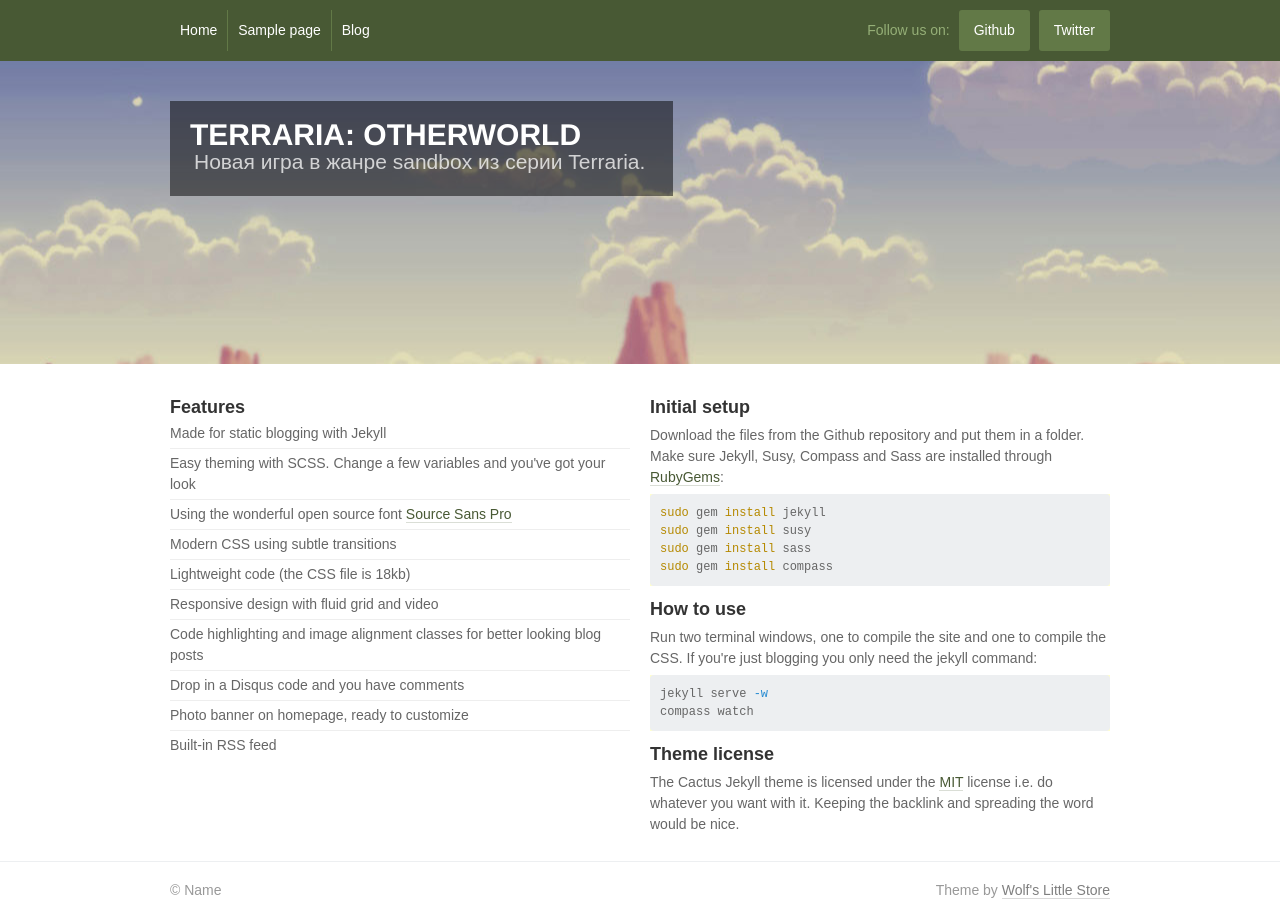
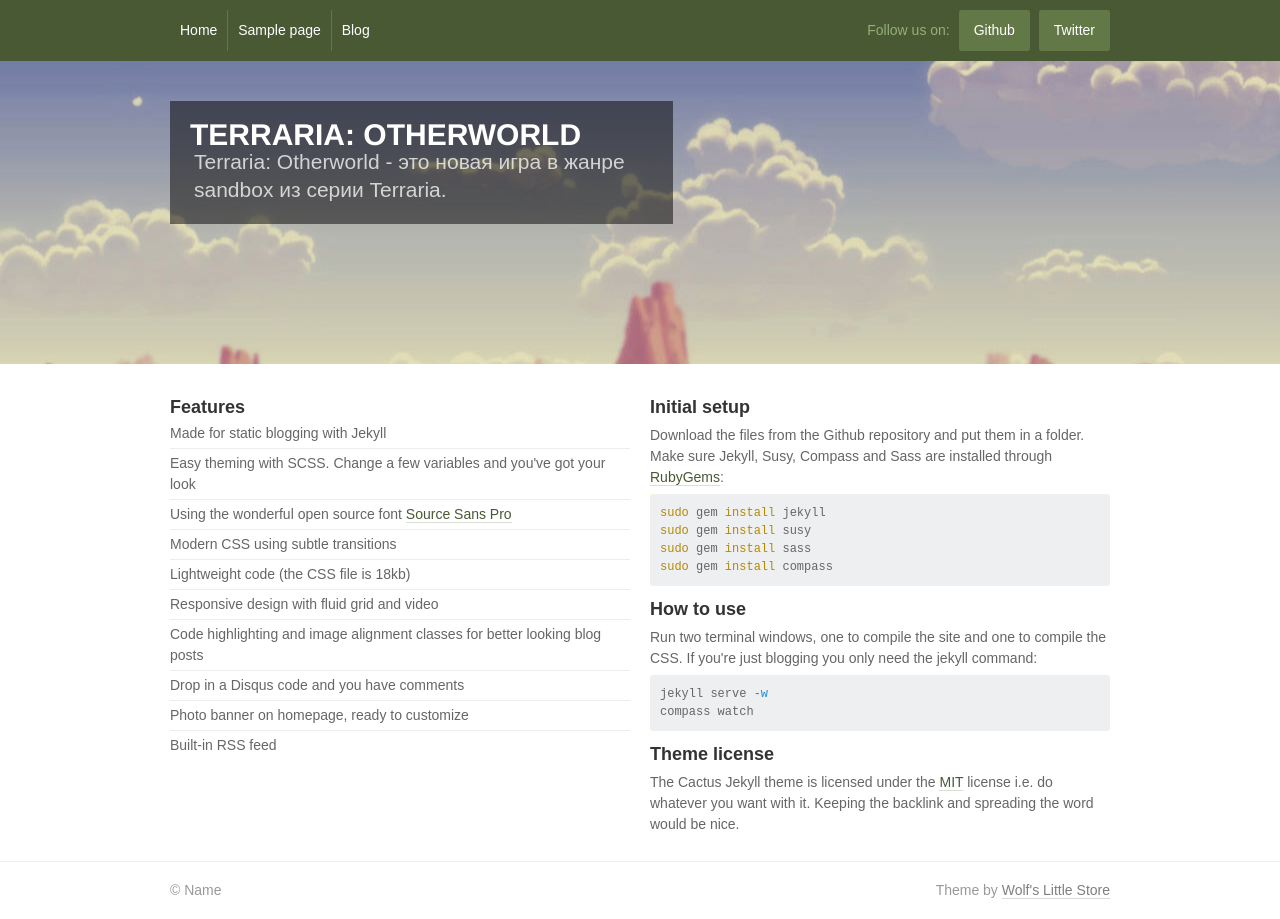
Before and after one commit to Xekep/www.terraria-otherworld.ru, a Jekyll site: the page built from index.html, in a window 1280 px wide. Built offline with Jekyll 4.4.1, drawn with Linux system fonts in a browser that asks for light colours; some web fonts are replaced.

Commit message:
Update index.html

```diff
--- a/index.html
+++ b/index.html
@@ -7,7 +7,7 @@
   <div class="inner-content">
     <div class="copy">
       <h1>Terraria: Otherworld</h1>
-      <p class="intro">Новая игра в жанре sandbox из серии Terraria.</p>
+      <p class="intro">Terraria: Otherworld - это новая игра в жанре sandbox из серии Terraria.</p>
     </div>
   </div>
 </div>
```
